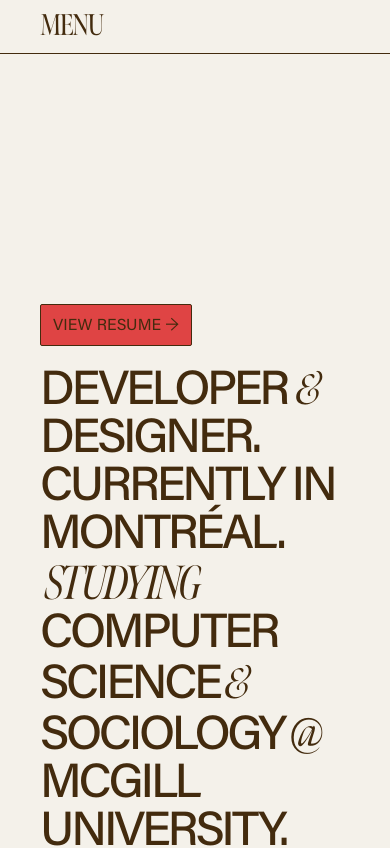
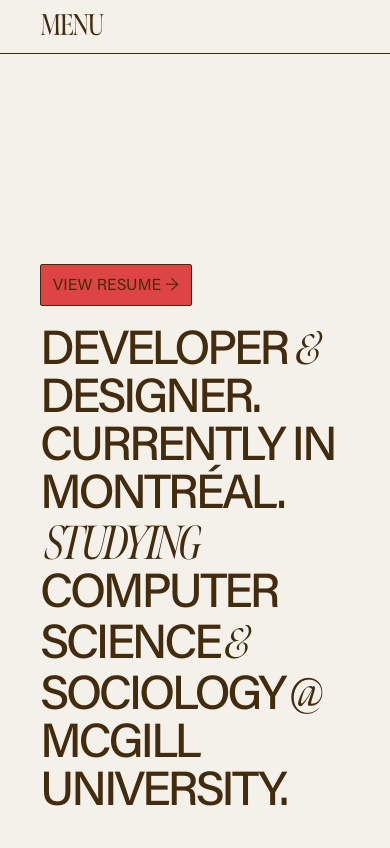
Before and after one commit to ReiKong/personal-website-2, a Next.js app: page / in a window 390 px wide. Shown: the top 848 px of the page. Built offline with nearby package versions, Linux system fonts and the light colour scheme; a web font is replaced by a local one.

Commit message:
Header text placement adjustment

```diff
--- a/components/sections/header.tsx
+++ b/components/sections/header.tsx
@@ -17,7 +17,7 @@
     return (
         <section
             id="header"
-            className="h-[calc(100vh-40px)] flex pb-10 flex-col justify-end items-start self-stretch gap-y-[20px] relative"
+            className="h-[calc(100vh-40px)] flex pb-20 sm:pb-10 flex-col justify-end items-start self-stretch gap-y-[20px] relative"
         >
             <div className={`w-full h-full overflow-hidden relative md:inline ${show}`}>
                 <p className={`relative z-10 ${show} ml-2 mt-2 bg-primary px-1 border border-secondary1 rounded w-[236px]`}>Photo via the McGill photo bank</p>
```
